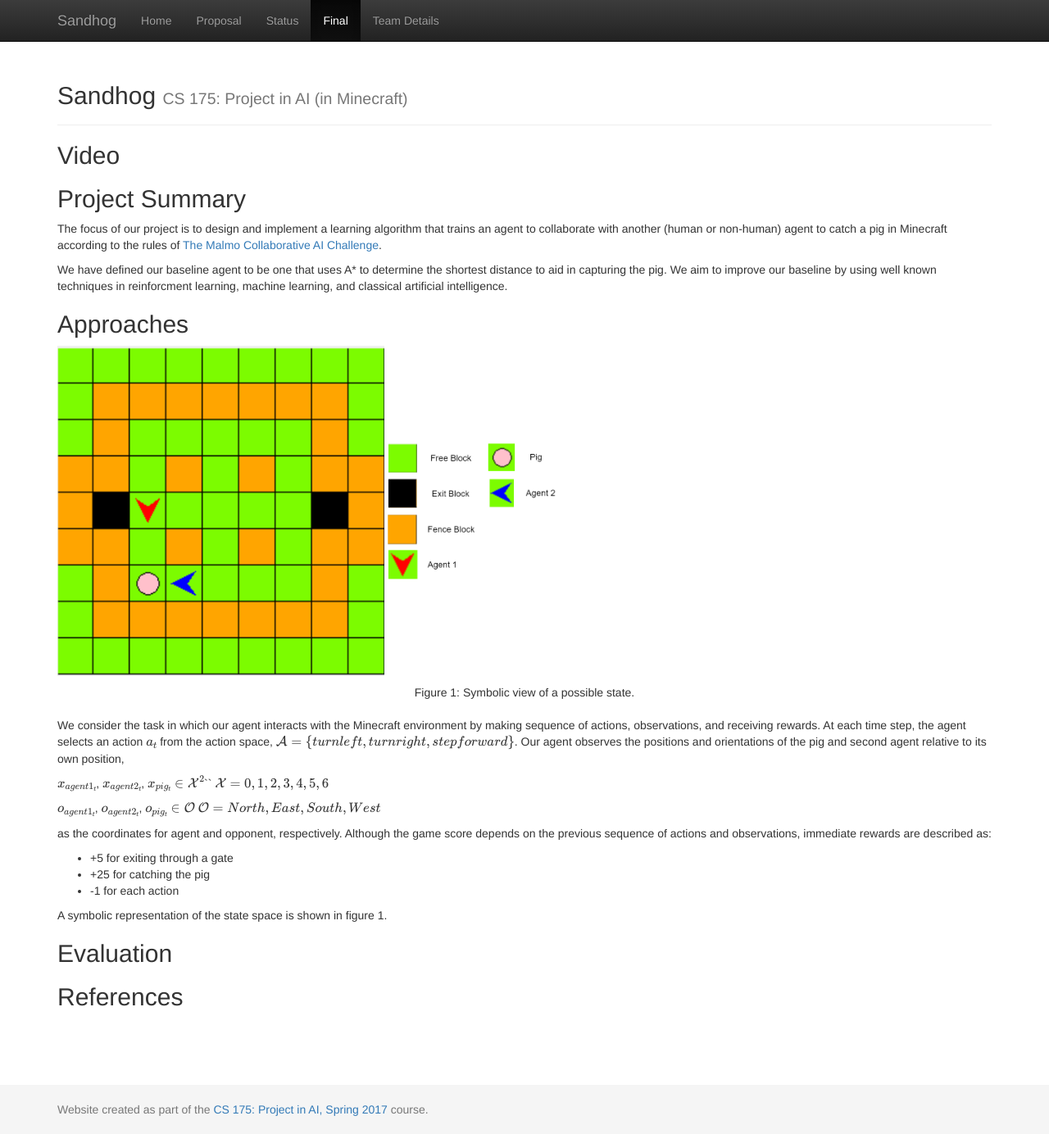
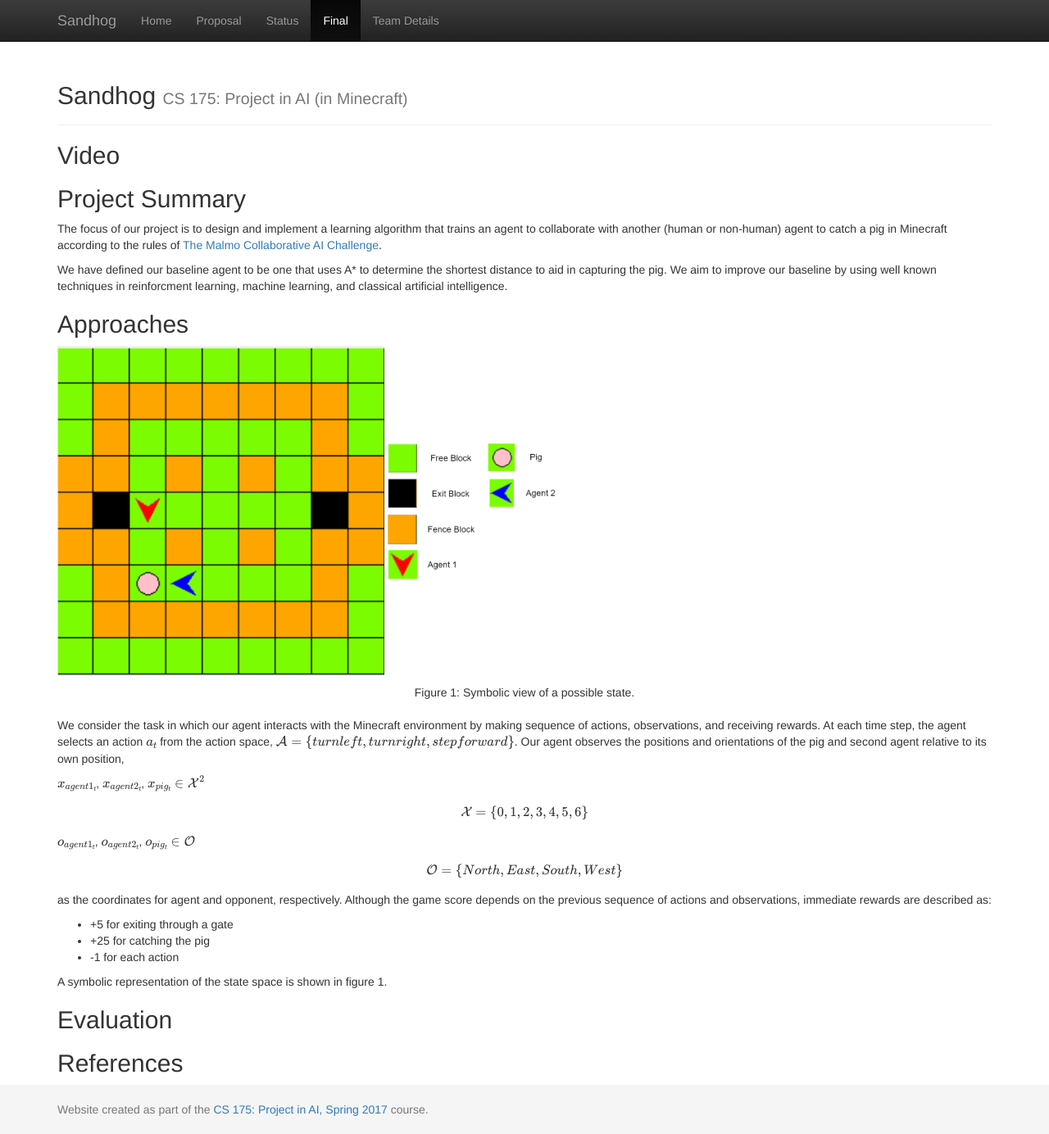
Before and after one commit to hfloresr/Sandhog, a Jekyll site: the page built from docs/final.md, in a window 1280 px wide and 1384 px high. Shown: the whole window at 82% size. Built offline with Jekyll 4.4.1, drawn with Linux system fonts in a browser that asks for light colours; formulas are drawn with MathJax 3.

Commit message:
fixed latex typo 2 for position and orientation spaces

```diff
--- a/docs/final.md
+++ b/docs/final.md
@@ -16,11 +16,13 @@ We have defined our baseline agent to be one that uses A* to determine the short
 <br>
 We consider the task in which our agent interacts with the Minecraft environment by making sequence of actions, observations, and receiving rewards. At each time step, the agent selects an action $$a_t$$ from the action space, $$\mathcal{A} = \{turn left, turn right, step forward\}$$. Our agent observes the positions and orientations of the pig and second agent relative to its own position,
 
-$$x_{agent1_{t}}$$, $$x_{agent2_{t}}$$, $$x_{pig_{t}} \in \mathcal{X}^{2}$$``
-$$\mathcal{X} = {0, 1, 2, 3, 4, 5, 6}$$
+$$x_{agent1_{t}}$$, $$x_{agent2_{t}}$$, $$x_{pig_{t}} \in \mathcal{X}^{2}$$
+
+$$\mathcal{X} = \{0, 1, 2, 3, 4, 5, 6\}$$
 
 $$o_{agent1_{t}}$$, $$o_{agent2_{t}}$$, $$o_{pig_{t}} \in \mathcal{O}$$
-$$\mathcal{O} = {North, East, South, West}$$
+
+$$\mathcal{O} = \{North, East, South, West\}$$
 
 as the coordinates for agent and opponent, respectively. Although the game score depends on the previous sequence of actions and observations, immediate rewards are described as:
   * +5 for exiting through a gate
```
